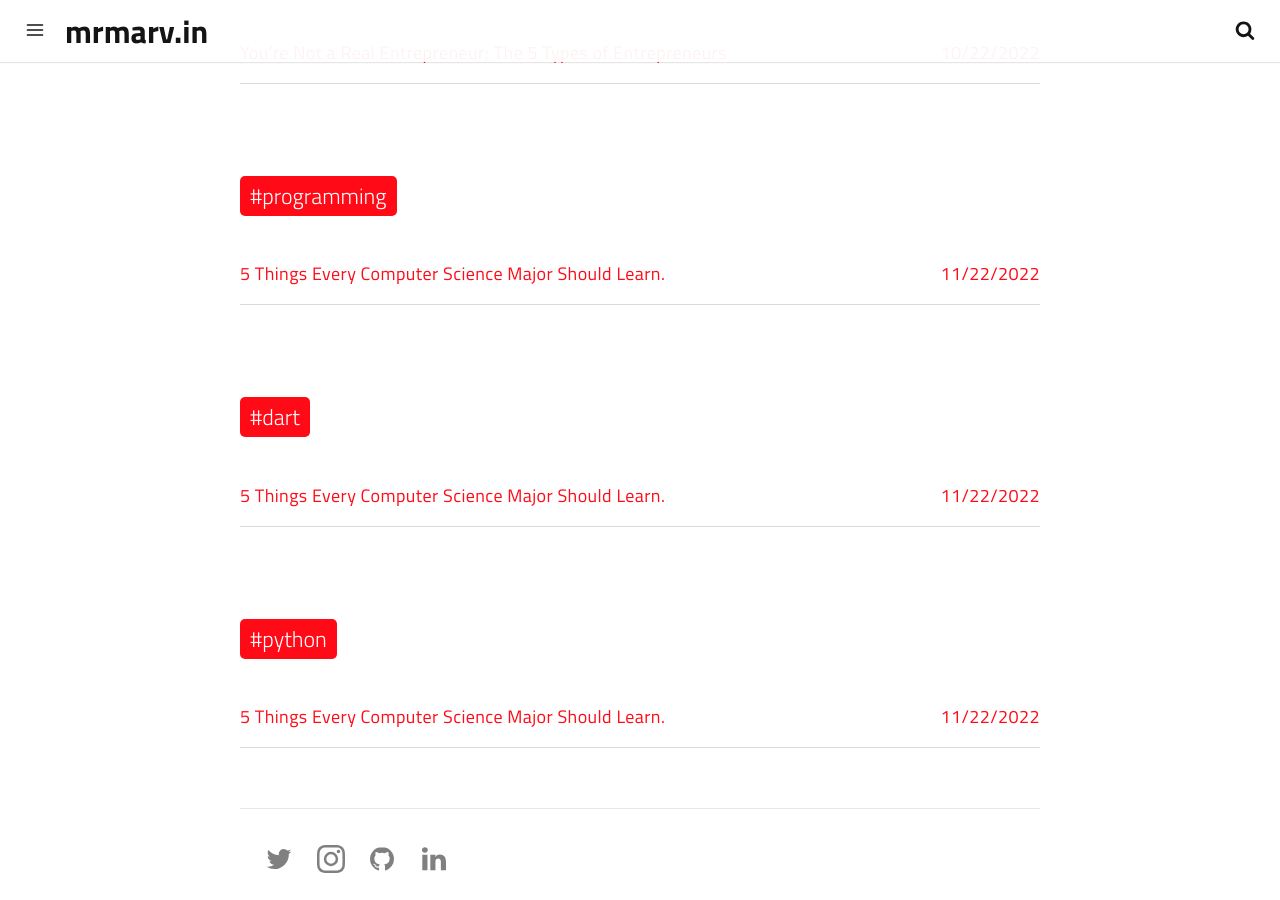
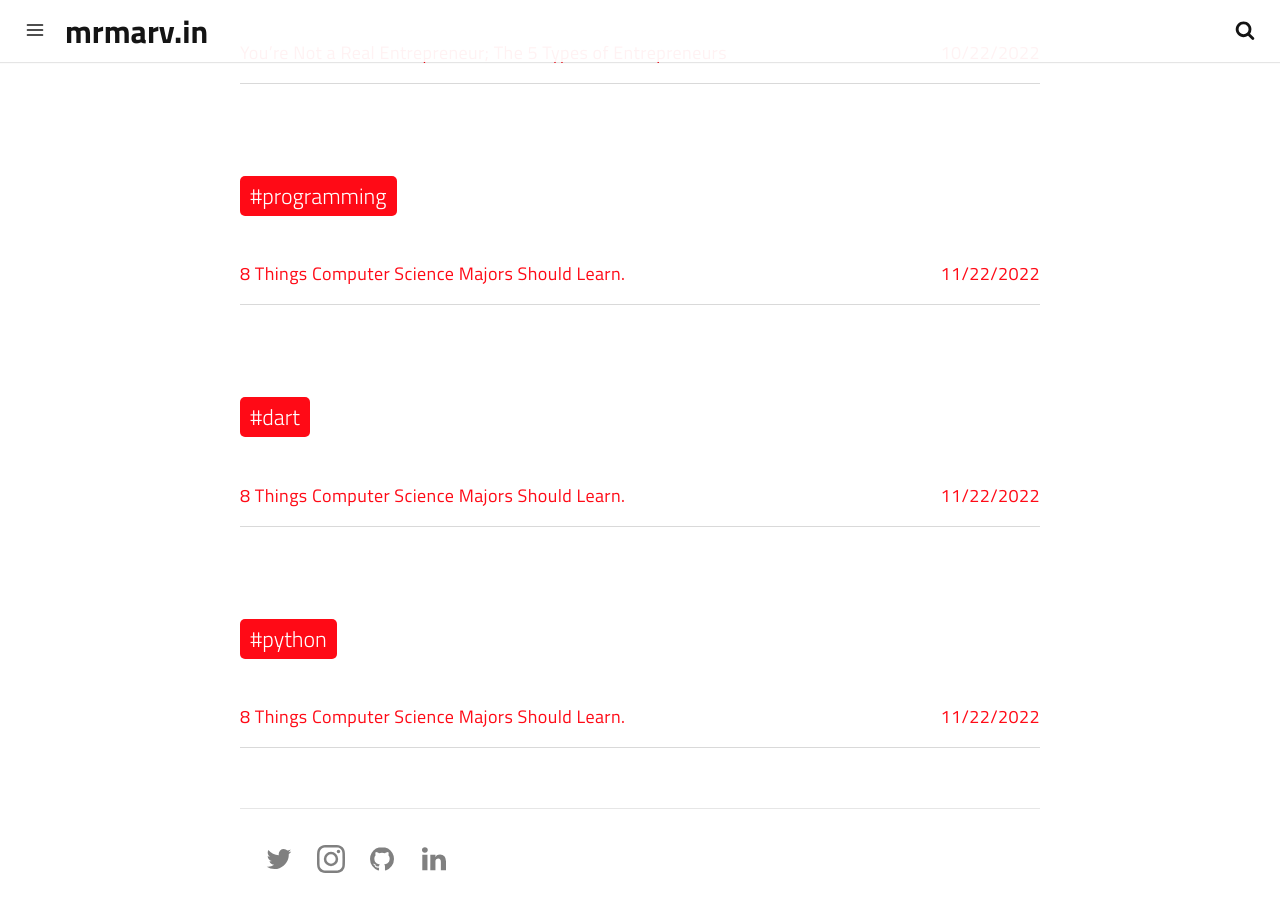
Before and after one commit to marv0/marv0.github.io, a Jekyll site: the page built from tags.html, in a window 1280 px wide and 900 px high, scrolled down 1728 px. Built offline with Jekyll 4.4.1, drawn with Linux system fonts in a browser that asks for light colours; a script that is not in the unit is left out.

Commit message:
Update 2022-11-22-5-thing-every-computer-science-major-should-learn.md

```diff
--- a/_posts/2022-11-22-5-thing-every-computer-science-major-should-learn.md
+++ b/_posts/2022-11-22-5-thing-every-computer-science-major-should-learn.md
@@ -1,7 +1,7 @@
 ---
 date: 2022-11-22 08:26:40
 layout: post
-title: 5 Things Every Computer Science Major Should Learn.
+title: 8 Things Computer Science Majors Should Learn.
 subtitle: Welcome to my blog. Lorem ipsum dolor sit amet, consectetur adipisicing elit, sed
 description: Lorem ipsum dolor sit amet, consectetur adipisicing elit, sed do eiusmod tempor incididunt ut labore et dolore magna aliqua.
 image: https://res.cloudinary.com/dm7h7e8xj/image/upload/c_scale,w_380/v1559820489/js-code_n83m7a.jpg
```
